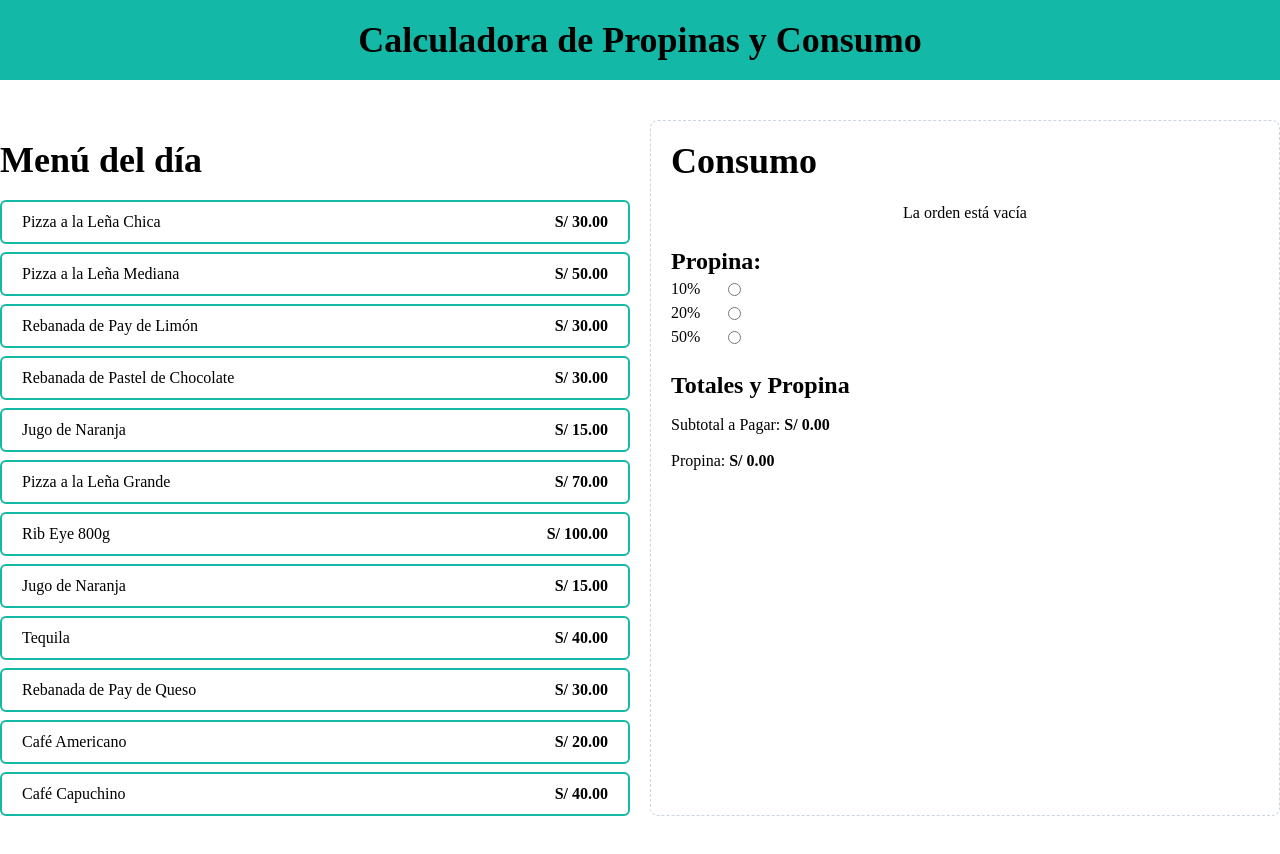
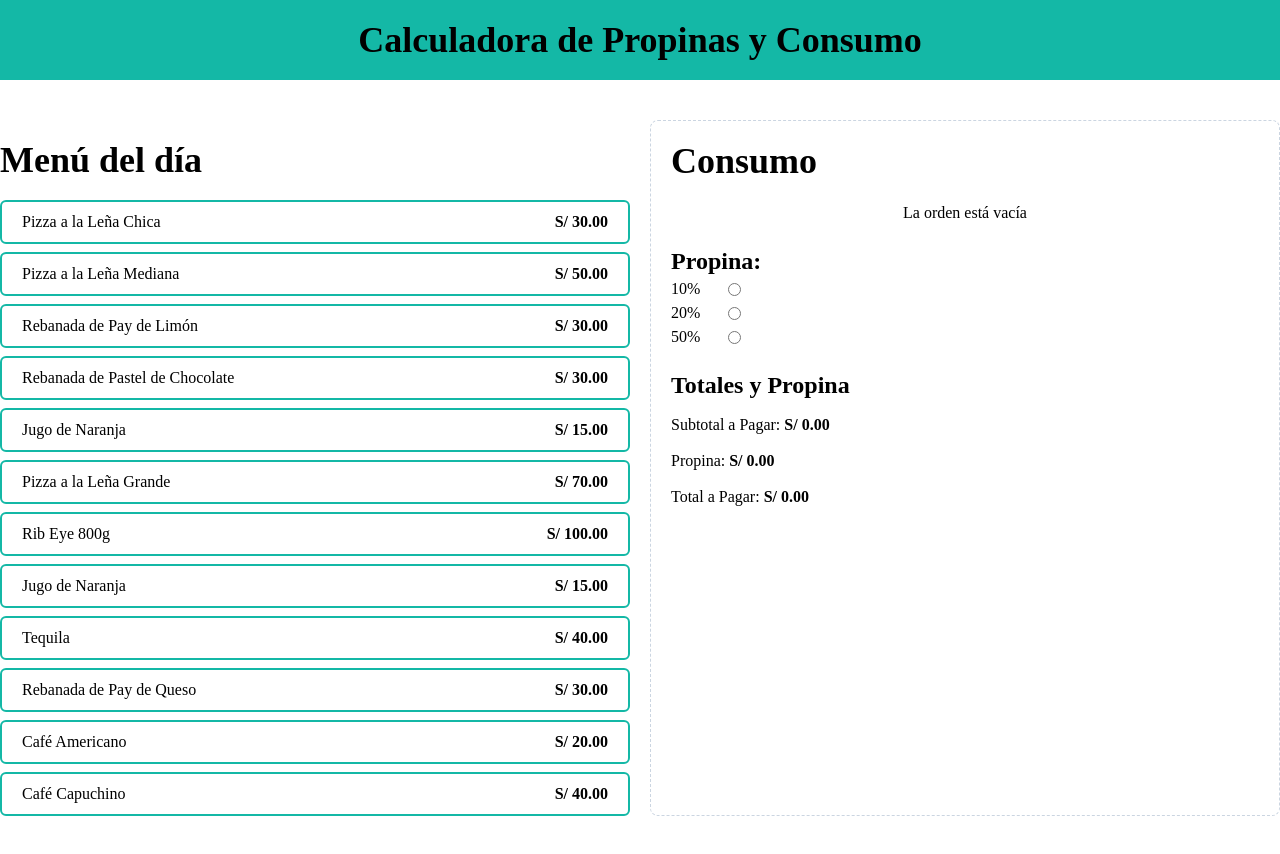
Before and after one commit to BryanLlana/Baksheesh_Calculator, a React (Vite) app: page / in a window 1280 px wide. Built offline with nearby package versions, Linux system fonts and the light colour scheme.

Commit message:
Total amount added

```diff
--- a/src/App.tsx
+++ b/src/App.tsx
@@ -7,7 +7,7 @@ import OrderTotals from "./components/OrderTotals";
 import TipPercentageForm from "./components/TipPercentageForm";
 
 const App = () => {
-  const { orders, subTotal, tipTotal, tip, addItem, deleteItem, setTip } = useOrder()
+  const { orders, subTotal, tipTotal, totalAmount, addItem, deleteItem, setTip } = useOrder()
   return (
     <>
       <Header />
@@ -24,7 +24,7 @@ const App = () => {
         <div className="border border-dashed border-slate-300 p-5 rounded-lg space-y-5">
           <OrderContents orders={orders} deleteItem={deleteItem}/>
           <TipPercentageForm setTip={setTip}/>
-          <OrderTotals subTotal={subTotal} tipTotal={tipTotal}/>
+          <OrderTotals subTotal={subTotal} tipTotal={tipTotal} totalAmount={totalAmount}/>
         </div>
       </main>
     </>
--- a/src/components/OrderTotals.tsx
+++ b/src/components/OrderTotals.tsx
@@ -2,10 +2,11 @@ import { formatNumberToPen } from "../helpers"
 
 type Props = {
   subTotal: number,
-  tipTotal: number
+  tipTotal: number,
+  totalAmount: number
 }
 
-const OrderTotals = ({ subTotal, tipTotal }: Props) => {
+const OrderTotals = ({ subTotal, tipTotal, totalAmount }: Props) => {
   return (
     <>
       <div className="space-y-3">
@@ -16,6 +17,9 @@ const OrderTotals = ({ subTotal, tipTotal }: Props) => {
         <p>Propina:
           <span className="font-bold"> {formatNumberToPen(tipTotal)}</span>
         </p>
+        <p>Total a Pagar:
+          <span className="font-bold"> {formatNumberToPen(totalAmount)}</span>
+        </p>
       </div>
     </>
   )
--- a/src/hooks/useOrder.ts
+++ b/src/hooks/useOrder.ts
@@ -34,12 +34,14 @@ export const useOrder = () => {
   const subTotal = useMemo(() => orders.reduce((total, order) => total + (order.price * order.quantity), 0), [orders])
 
   const tipTotal = useMemo(() => subTotal * tip, [tip, orders])
+  const totalAmount = useMemo(() => subTotal + tipTotal, [tip, orders])
 
   return {
     orders,
     tip,
     subTotal,
     tipTotal,
+    totalAmount,
     setTip,
     addItem,
     deleteItem
```
